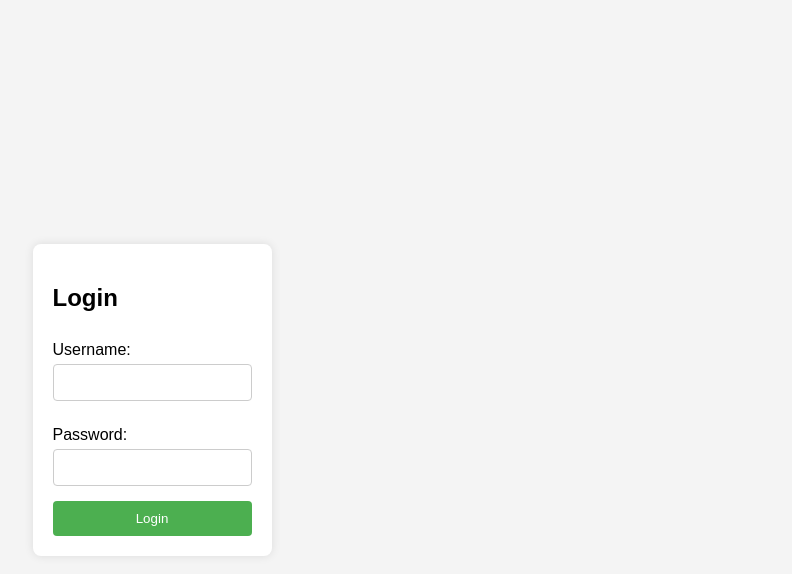
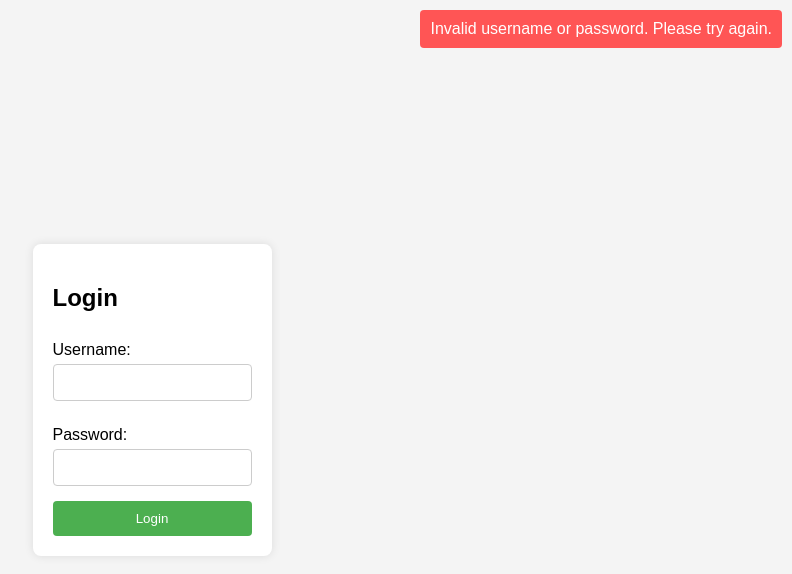
Before and after one commit to rifat71/ete-cypress, a website: page public/login.html in a window 1280 px wide. Both pictures are taken after a click on the button "Login". Shown: the whole page, without its empty margins (488-1280 px from the left). Drawn offline with Linux system fonts and the light colour scheme.

Commit message:
toast add and error resolved

```diff
--- a/cypress.config.js
+++ b/cypress.config.js
@@ -3,10 +3,10 @@ const { defineConfig } = require("cypress");
 module.exports = defineConfig({
   projectId: '9uwh1c',
   e2e: {
+    // uncaughtExceptionHandling: false,
     defaultCommandTimeout: 10000,
     watchForFileChanges: false,
-    "baseUrl": "http://127.0.0.1:5500",
-    "uncaughtExceptionHandling": false,
+    baseUrl: "http://127.0.0.1:5500",
     setupNodeEvents(on, config) {
       // implement node event listeners here
     },
--- a/public/css/loginPageStyle.css
+++ b/public/css/loginPageStyle.css
@@ -44,3 +44,28 @@ button {
 button:hover {
     background-color: #45a049;
 }
+
+.toast-container {
+    position: fixed;
+    top: 0;
+    right: 0;
+    margin: 10px;
+    z-index: 1000;
+}
+
+.toast {
+    padding: 10px;
+    margin-bottom: 5px;
+    border-radius: 4px;
+    color: #fff;
+    cursor: pointer;
+    transition: opacity 0.5s ease;
+}
+
+.toast.error {
+    background-color: #ff5555;
+}
+
+.toast.success {
+    background-color: #285812;
+}
--- a/public/js/loginValidation.js
+++ b/public/js/loginValidation.js
@@ -1,11 +1,28 @@
+function appearToast(message, type = 'error') {
+    const toastContainer = document.getElementById('toast-container');
+
+    // Create a toast element
+    const toast = document.createElement('div');
+    toast.className = `toast ${type}`;
+    toast.textContent = message;
+
+    // Append the toast to the container
+    toastContainer.appendChild(toast);
+
+    // Remove the toast
+    setTimeout(() => {
+        toast.remove();
+    }, 4000);
+}
+
 function loginValidation() {
     var usernameInput = document.getElementById('username').value;
     var passwordInput = document.getElementById('password').value;
 
     if (usernameInput === 'galib' && passwordInput === '123456') {
-        alert('Login successful! Redirecting to the home page.');
+        appearToast('Login successful! Redirecting to the home page.', 'success');
         window.location.href = 'home.html';
     } else {
-        alert('Invalid username or password. Please try again.');
+        appearToast('Invalid username or password. Please try again.');
     }
 }
--- a/public/login.html
+++ b/public/login.html
@@ -1,11 +1,13 @@
 <!DOCTYPE html>
 <html lang="en">
+
 <head>
     <meta charset="UTF-8">
     <meta name="viewport" content="width=device-width, initial-scale=1.0">
     <link rel="stylesheet" href="css/loginPageStyle.css">
     <title>Login Page</title>
 </head>
+
 <body>
     <div class="login-container">
         <h2>Login</h2>
@@ -19,7 +21,9 @@
             <button id="login_button" type="button" onclick="loginValidation()">Login</button>
         </form>
     </div>
+    <div id="toast-container" class="toast-container"></div>
 
     <script src="js/loginValidation.js"></script>
 </body>
+
 </html>
```
Also changed, not shown: cypress/e2e/login.cy.js (+7 -7 lines).
